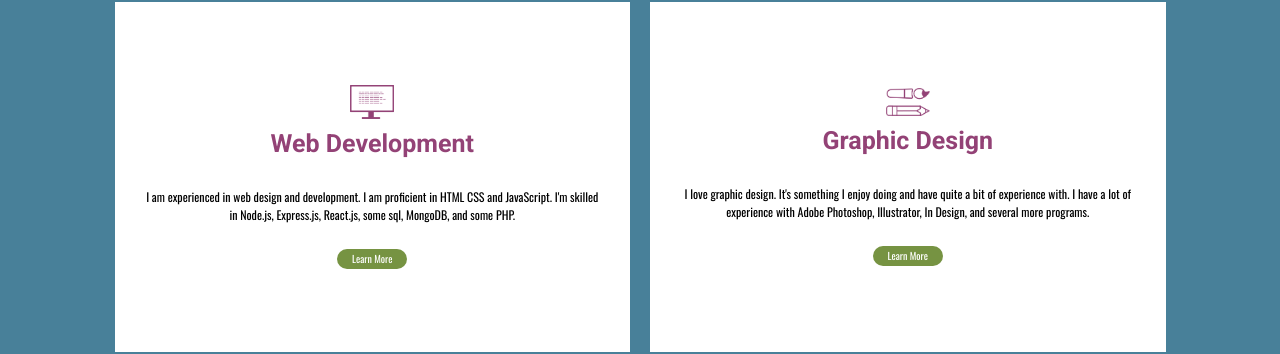
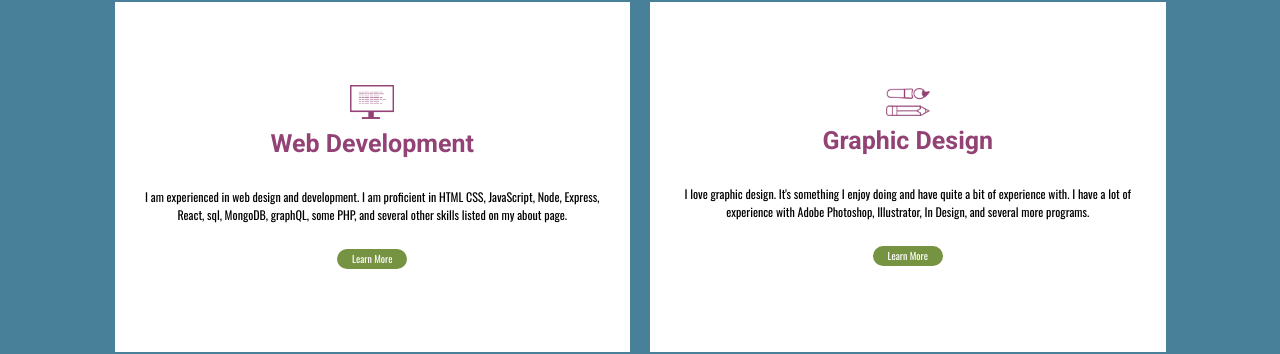
Before and after one commit to DawsonBolen/react-portfolio, a React (Create React App) app: page / in a window 1280 px wide. Shown: the part 1097-1451 px from the top of the page. Built offline with nearby package versions, Linux system fonts and the light colour scheme; a web font is replaced by a local one.

Commit message:
small imperfection on homepage graphic that I fixed. Additionally, fixed a description that was wrong

```diff
--- a/src/components/skills.js
+++ b/src/components/skills.js
@@ -9,8 +9,7 @@ function Skills({ handlePageChange, currentPage }) {
                 <div className="card">
                     <img src={process.env.PUBLIC_URL + "/images/Webdevicon.png"} width="44px" height="34px" alt="desktop computer icon"></img>
                     <h3>Web Development</h3>
-                    <p>I am experienced in web design and development. I am proficient in HTML CSS and JavaScript. I'm skilled in
-                        Node.js, Express.js, React.js, some sql, MongoDB, and some PHP.</p>
+                    <p>I am experienced in web design and development. I am proficient in HTML CSS, JavaScript, Node, Express, React, sql, MongoDB, graphQL, some PHP, and several other skills listed on my about page.</p>
 
                     <a
                         href="#WebDev"
--- a/src/projectData.js
+++ b/src/projectData.js
@@ -181,7 +181,7 @@ export const designProjects = [
     {
         id: 6,
         title: 'Book Cover 2',
-        description: "For one of my graphic design classes, we had to create a color theory diagram that explained the relationships between the different hues on the color wheel as well as explain tint, shade, saturation, temperature, and complementary colors. We also had to incorporate real images that we photographed. I chose to use famous skyscrapers because it made the diagram more interesting and cool to look at.",
+        description: "This was my second book cover design. I chose to do lord of the flies because I think it's a great book, and there is lots of symbolism in the book too work with. I finished this one a lot faster than my other one yet I ended up liking the way this one turned out a bit more than the first one. This was done entirely in Illustrator and In design. ",
         image: '/project-images/Lordofthefliesweb.jpg'
     }
 ]
```
Also changed, not shown: 1 other file (tests, documents, lock files or other folders).
